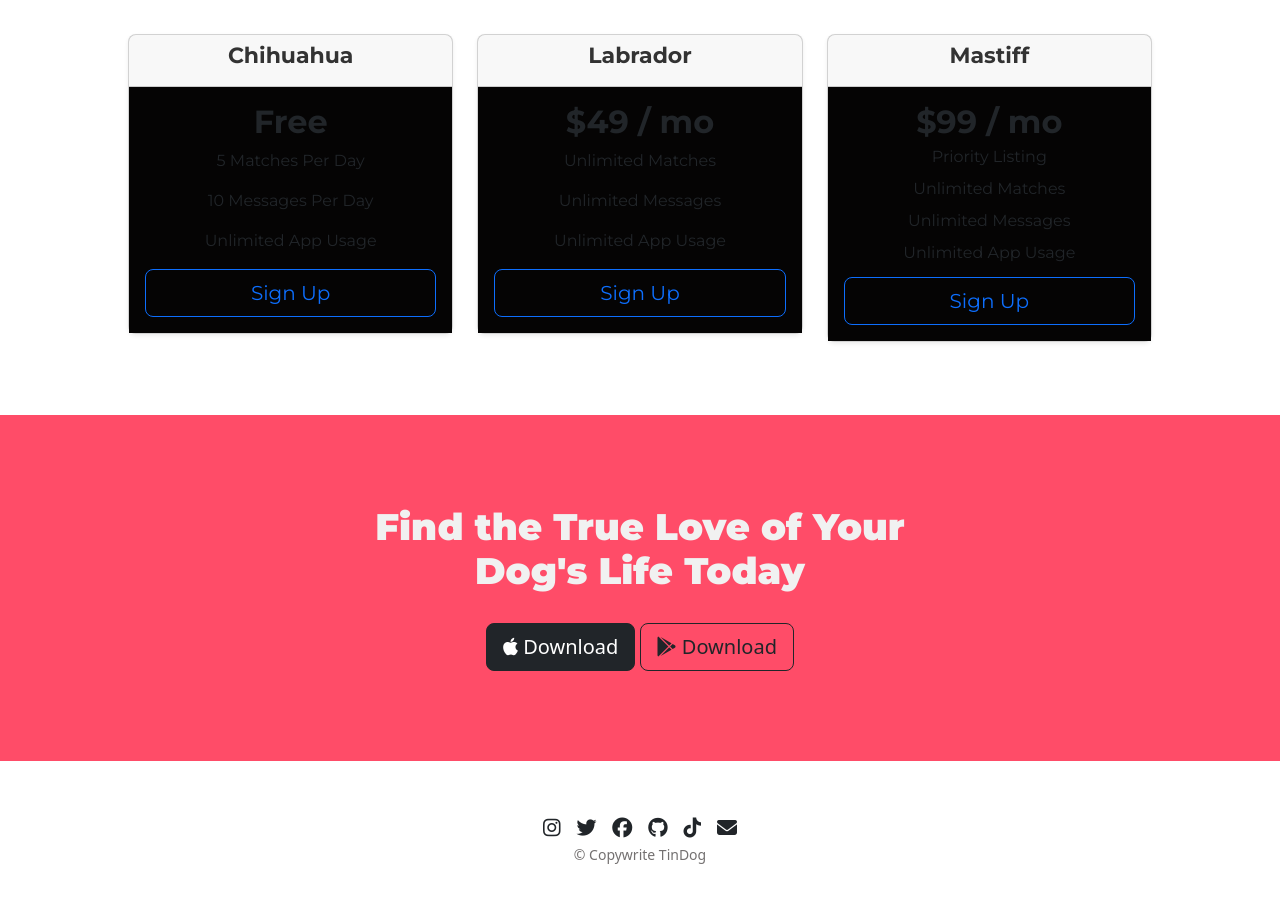
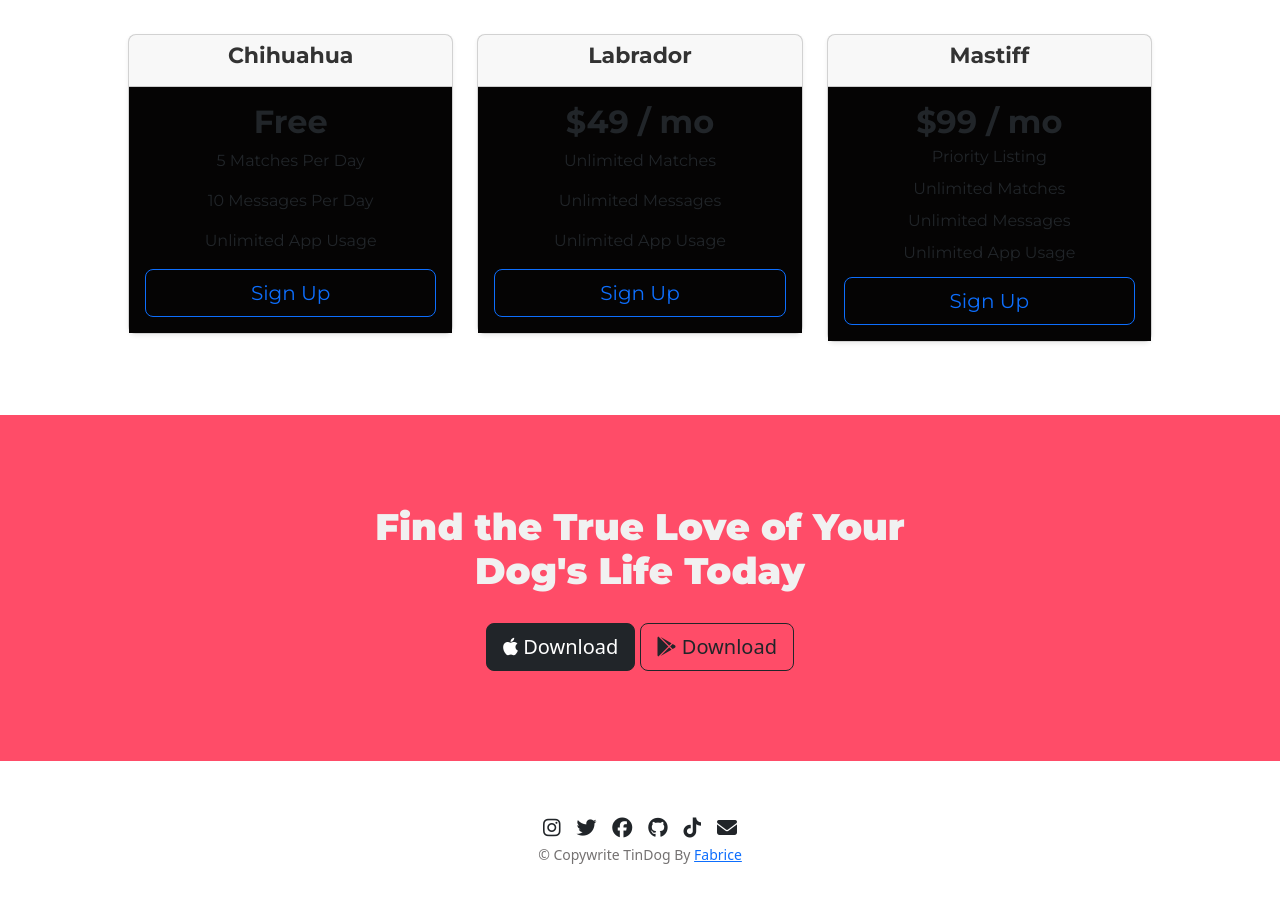
Before and after one commit to FabriceYong/tindog, a plain HTML site: page index.html in a window 1280 px wide. Shown: the part 1810-2712 px from the top of the page. Drawn offline with nearby package versions, Linux system fonts and the light colour scheme.

Commit message:
Update index.html

```diff
--- a/index.html
+++ b/index.html
@@ -244,7 +244,7 @@
 		<i class="fa-brands  fa-footer fa-github"></i>
 		<i class="fa-brands  fa-footer fa-tiktok"></i>
 		<i class="fa-solid  fa-footer fa-envelope"></i>
-		<p class="copywrite">© Copywrite TinDog</p>
+		<p class="copywrite">© Copywrite TinDog By <a href="https://github.com/FabriceYong">Fabrice</a></p>
 
 	</footer>
 </body>
```
